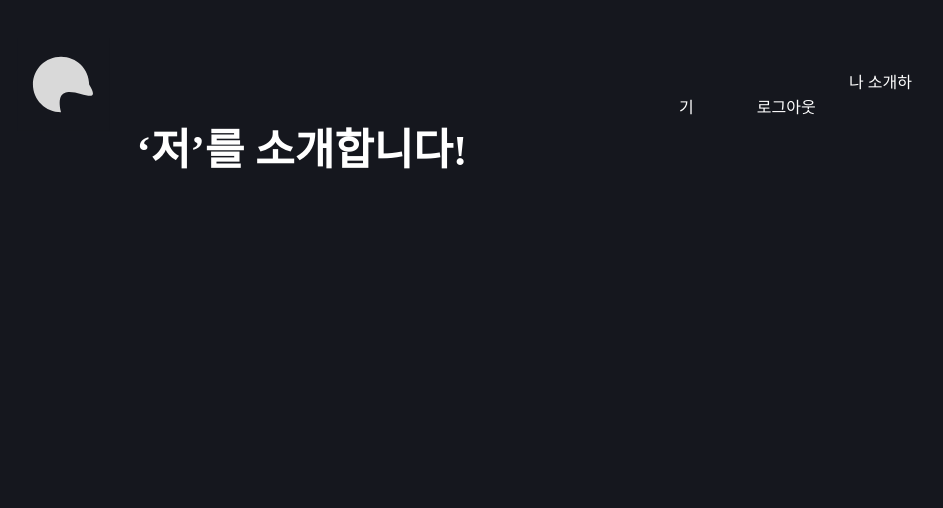
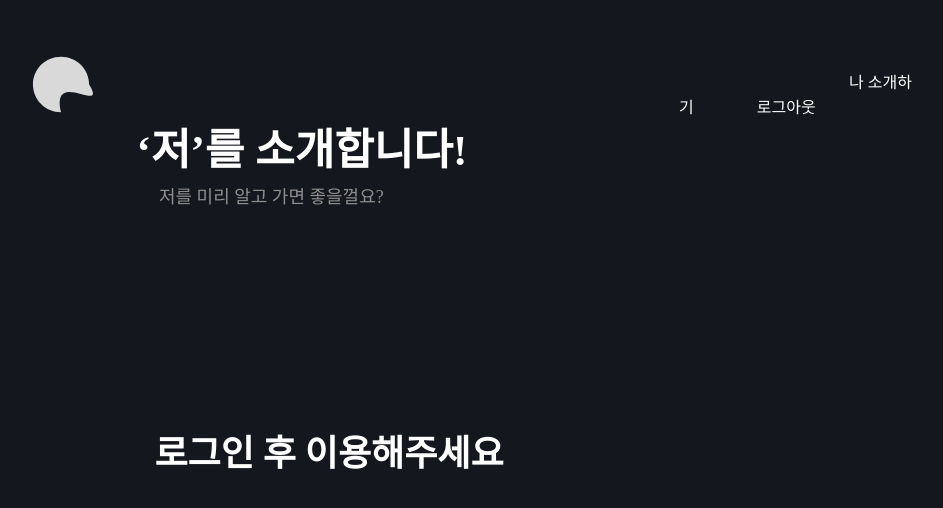
Before and after one commit to Mesiter-herehere/Here_FE, a Next.js app: page / in a window 1280 px wide. Shown: the top 508 px of the page, without its empty margins (311-1254 px from the left). Built offline with nearby package versions, Linux system fonts and the light colour scheme.

Commit message:
main 로그인 안 했을 때

```diff
--- a/app/pages/Main.tsx
+++ b/app/pages/Main.tsx
@@ -12,6 +12,10 @@ function Main(){
         <>
             <Nav />
             <S.Title>‘저’를 소개합니다!</S.Title>
+            <br />
+            <S.LightTitle>저를 미리 알고 가면 좋을껄요?</S.LightTitle>
+            <br />
+            <S.assent>로그인 후 이용해주세요</S.assent>
         </>
     );
 }
--- a/app/styles/Main.ts
+++ b/app/styles/Main.ts
@@ -4,10 +4,34 @@ import styled from "styled-components";
 export const Title = styled.span`
     width: 257px;
     height: 43px;
-    margin: 43px 0px 111px 447.6px;
+    margin-left: 447.6px;
     font-family: Pretendard;
     font-size: 43px;
     font-weight: bold;
     text-align: left;
     color: #fff;
 `
+
+export const LightTitle = styled.span`
+    width: 214px;
+    height: 21px;
+    margin-left: 470px;
+    font-family: Pretendard;
+    font-size: 18px;
+    font-weight: normal;
+    text-align: left;
+    color: #8f8f8f;
+`
+
+export const assent = styled.span`
+    display: flex;
+    width: auto;
+    height: auto;
+    margin-top: 216px;
+    justify-content: center;
+    font-family: Pretendard;
+    font-size: 36px;
+    font-weight: bold;
+    text-align: left;
+    color: #fff;
+`
```
